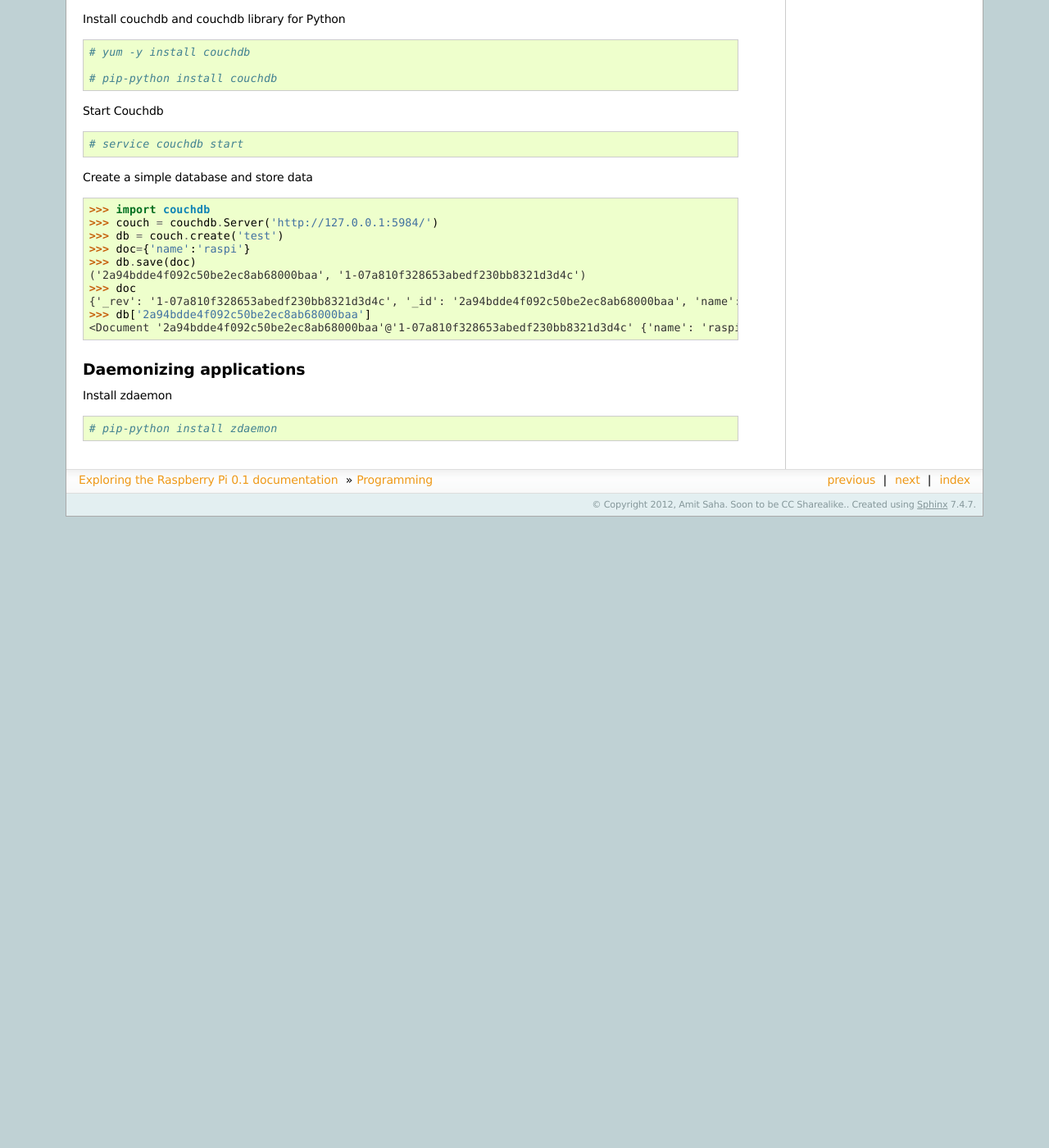
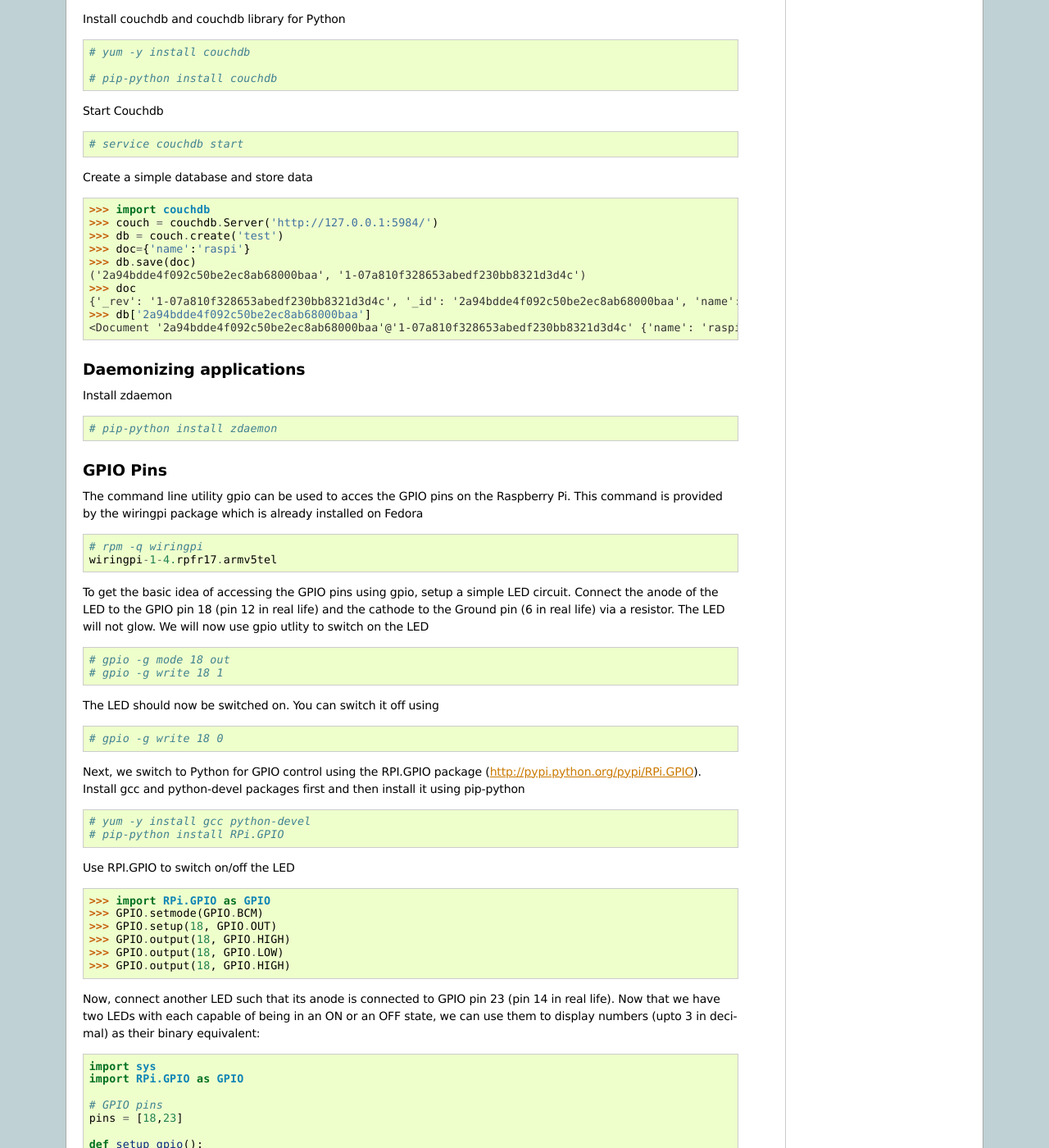
Before and after one commit to amitsaha/raspi-guide, a Sphinx documentation site: the page built from doc/programming.rst, in a window 1280 px wide and 1400 px high, scrolled down 4441 px. Shown: the whole window at 82% size. Built offline with Sphinx 7.4.7, drawn with Linux system fonts in a browser that asks for light colours; before the commit the page ends 5071 px from its top, so only the background shows below that; some of the changed text lies outside the part shown.

Commit message:
added section on GPIO

```diff
--- a/doc/programming.rst
+++ b/doc/programming.rst
@@ -300,3 +300,97 @@ Daemonizing applications
 Install zdaemon ::
 
    # pip-python install zdaemon
+
+GPIO Pins
+---------
+
+The command line utility gpio can be used to acces the GPIO pins on the
+Raspberry Pi. This command is provided by the wiringpi package which is
+already installed on Fedora ::
+
+    # rpm -q wiringpi
+    wiringpi-1-4.rpfr17.armv5tel
+
+To get the basic idea of accessing the GPIO pins using gpio, setup a
+simple LED circuit. Connect the anode of the LED to the GPIO pin 18 (pin
+12 in real life) and the cathode to the Ground pin (6 in real life) via
+a resistor. The LED will not glow. We will now use gpio utlity to switch
+on the LED ::
+
+    # gpio -g mode 18 out
+    # gpio -g write 18 1
+
+The LED should now be switched on. You can switch it off using ::
+
+    # gpio -g write 18 0
+
+
+Next, we switch to Python for GPIO control using the RPI.GPIO package
+(http://pypi.python.org/pypi/RPi.GPIO). Install gcc and python-devel
+packages first and then install it using pip-python ::
+
+    # yum -y install gcc python-devel
+    # pip-python install RPi.GPIO
+
+
+Use RPI.GPIO to switch on/off the LED ::
+
+    >>> import RPi.GPIO as GPIO
+    >>> GPIO.setmode(GPIO.BCM)
+    >>> GPIO.setup(18, GPIO.OUT)
+    >>> GPIO.output(18, GPIO.HIGH)
+    >>> GPIO.output(18, GPIO.LOW)
+    >>> GPIO.output(18, GPIO.HIGH)
+
+
+Now, connect another LED such that its anode is connected to GPIO pin 23
+(pin 14 in real life). Now that we have two LEDs with each capable of
+being in an ON or an OFF state, we can use them to display numbers (upto
+3 in decimal) as their binary equivalent::
+
+   import sys
+   import RPi.GPIO as GPIO
+
+   # GPIO pins
+   pins = [18,23]
+
+   def setup_gpio():
+
+       GPIO.setwarnings(False)
+       GPIO.setmode(GPIO.BCM)
+       for pin in pins:
+           GPIO.setup(pin, GPIO.OUT)
+           GPIO.output(pin, GPIO.LOW)
+
+   if __name__=='__main__':
+
+       if len(sys.argv) == 1:
+          print 'Usage: dec2bin_led.py <decimal integer>'
+          sys.exit()
+
+       dec = int(sys.argv[1])
+       if dec < 0 or dec > 2**len(pins)-1:
+           print 'Please enter a decimal integer between 0 and %s (both inclusive)' \
+                % str(2**len(pins)-1)
+           sys.exit()
+
+       binary = bin(dec).lstrip('0b')
+
+       setup_gpio()
+
+       for i,bit in enumerate(binary):
+            if bit=='1':
+                GPIO.output(pins[i], GPIO.HIGH)
+            else:
+                GPIO.output(pins[i], GPIO.LOW)
+
+Run the program as follows ::
+
+    # python dec2bin_led.py 1
+    # python dec2bin_led.py 3
+    # python dec2bin_led.py 10
+      Please enter a decimal integer between 0 and 3 (both inclusive)
+
+Depending on the decimal integer you enter, you will see none, one or
+both the LEDs glowing. You can also increase the number of LEDs and
+update the variable, pins accordingly to increase the range of decimal input.
```
Also changed, not shown: other parts of doc/programming.rst (+1 -1 lines).
